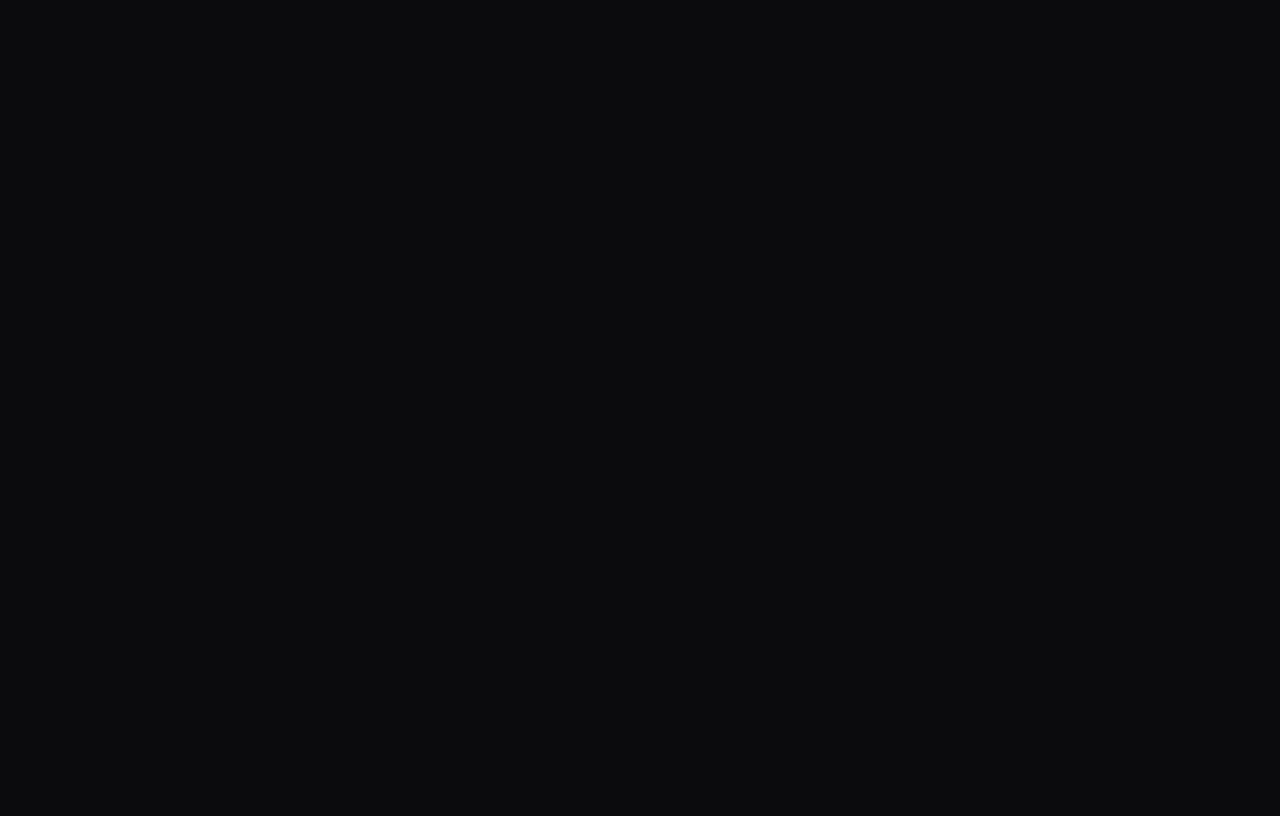
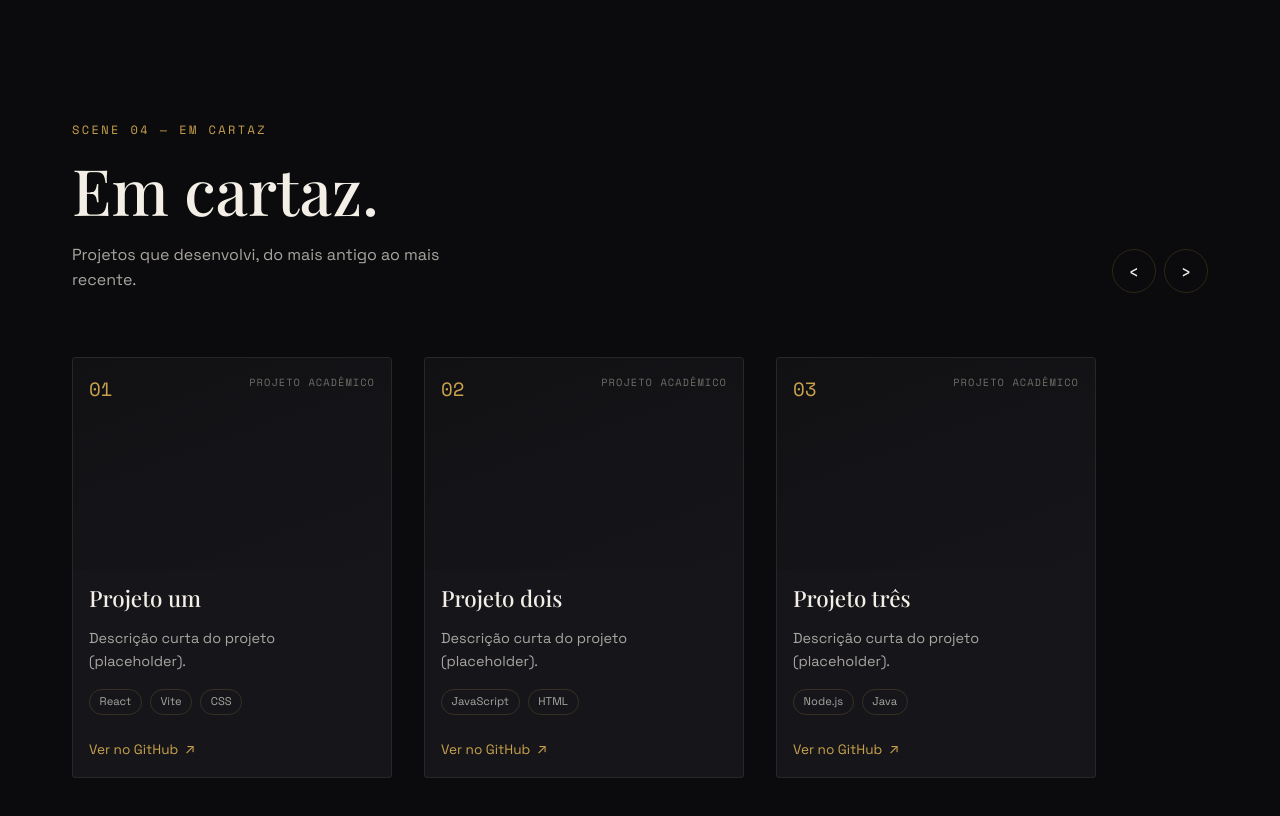
Before and after one commit to gbhermont/portfolio, a React (Vite) app: page / in a window 1280 px wide. Shown: the part 1980-2796 px from the top of the page. Before the commit the page ends 1972 px from the top, so only its background shows below. Built offline with nearby package versions, Linux system fonts and the light colour scheme; a web font is replaced by a local one.

Commit message:
feat: esqueleto da página de projetos e carrossel

```diff
--- a/src/App.jsx
+++ b/src/App.jsx
@@ -2,6 +2,7 @@ import Navbar from "./components/layout/Navbar.jsx";
 import Hero from "./components/sections/Hero.jsx";
 import About from "./components/sections/About.jsx";
 import Skills from "./components/sections/Skills.jsx";
+import Projects from "./components/sections/Projects.jsx";
 
 /**
  * Componente raiz do portfólio.
@@ -16,6 +17,7 @@ function App() {
         <Hero />
         <About />
         <Skills />
+        <Projects />
       </main>
     </>
   );
--- /dev/null
+++ b/src/components/sections/Projects.jsx
@@ -0,0 +1,115 @@
+import { useRef } from "react";
+import styles from "./Projects.module.css";
+
+/**
+ * Cena 04 — Em cartaz (Projetos).
+ * Esqueleto com carrossel horizontal: os cards ficam num trilho rolável e as
+ * setas avançam/voltam. Esse formato permite adicionar projetos sem esticar a
+ * página (escalabilidade). Os projetos abaixo são placeholders; a lista real
+ * virá de src/data depois.
+ */
+const PROJECTS = [
+  {
+    num: "01",
+    title: "Projeto um",
+    kind: "PROJETO ACADÊMICO",
+    description: "Descrição curta do projeto (placeholder).",
+    tags: ["React", "Vite", "CSS"],
+    github: "#",
+  },
+  {
+    num: "02",
+    title: "Projeto dois",
+    kind: "PROJETO ACADÊMICO",
+    description: "Descrição curta do projeto (placeholder).",
+    tags: ["JavaScript", "HTML"],
+    github: "#",
+  },
+  {
+    num: "03",
+    title: "Projeto três",
+    kind: "PROJETO ACADÊMICO",
+    description: "Descrição curta do projeto (placeholder).",
+    tags: ["Node.js", "Java"],
+    github: "#",
+  },
+];
+
+function Projects() {
+  // Referência ao trilho, para controlar a rolagem com as setas.
+  const trackRef = useRef(null);
+
+  // Rola o trilho na horizontal pela largura de um card + espaçamento.
+  const scrollByCard = (direction) => {
+    const track = trackRef.current;
+    if (!track) return;
+    const amount = 340; // largura do card (320) + gap aproximado
+    track.scrollBy({ left: direction * amount, behavior: "smooth" });
+  };
+
+  return (
+    <section id="projetos" className={styles.projects}>
+      <div className={styles.header}>
+        <div className={styles.headerText}>
+          <span className={styles.sceneLabel}>SCENE 04 — EM CARTAZ</span>
+          <h2 className={styles.title}>Em cartaz.</h2>
+          <p className={styles.intro}>
+            Projetos que desenvolvi, do mais antigo ao mais recente.
+          </p>
+        </div>
+
+        <div className={styles.controls}>
+          <button
+            type="button"
+            className={styles.arrow}
+            onClick={() => scrollByCard(-1)}
+            aria-label="Projeto anterior"
+          >
+            ‹
+          </button>
+          <button
+            type="button"
+            className={styles.arrow}
+            onClick={() => scrollByCard(1)}
+            aria-label="Próximo projeto"
+          >
+            ›
+          </button>
+        </div>
+      </div>
+
+      {/* Trilho do carrossel */}
+      <div className={styles.track} ref={trackRef}>
+        {PROJECTS.map((project) => (
+          <article key={project.num} className={styles.card}>
+            <div className={styles.poster}>
+              <span className={styles.cardNum}>{project.num}</span>
+              <span className={styles.cardKind}>{project.kind}</span>
+            </div>
+            <div className={styles.cardBody}>
+              <h3 className={styles.cardTitle}>{project.title}</h3>
+              <p className={styles.cardDesc}>{project.description}</p>
+              <div className={styles.tags}>
+                {project.tags.map((tag) => (
+                  <span key={tag} className={styles.tag}>
+                    {tag}
+                  </span>
+                ))}
+              </div>
+              <a
+                href={project.github}
+                className={styles.cardLink}
+                target="_blank"
+                rel="noopener noreferrer"
+              >
+                Ver no GitHub <span aria-hidden="true">↗</span>
+              </a>
+            </div>
+          </article>
+        ))}
+      </div>
+    </section>
+  );
+}
+
+export default Projects;
--- /dev/null
+++ b/src/components/sections/Projects.module.css
@@ -0,0 +1,169 @@
+.projects {
+  max-width: var(--content-max);
+  margin: 0 auto;
+  padding: var(--space-xl) var(--space-md);
+}
+
+/* Cabeçalho da cena (no topo, com os controles do carrossel à direita) */
+.header {
+  display: flex;
+  align-items: flex-end;
+  justify-content: space-between;
+  gap: var(--space-md);
+  margin-bottom: var(--space-lg);
+}
+
+.headerText {
+  display: flex;
+  flex-direction: column;
+  gap: var(--space-sm);
+}
+
+.sceneLabel {
+  font-family: var(--font-mono);
+  font-size: 0.75rem;
+  letter-spacing: 0.2em;
+  color: var(--accent);
+}
+
+.title {
+  font-size: clamp(2.5rem, 5vw, 4rem);
+  color: var(--text-primary);
+}
+
+.intro {
+  font-size: 1rem;
+  color: var(--text-secondary);
+  max-width: 42ch;
+}
+
+/* Controles do carrossel (setas) */
+.controls {
+  display: flex;
+  gap: var(--space-xs);
+}
+
+.arrow {
+  width: 44px;
+  height: 44px;
+  border-radius: 50%;
+  border: 1px solid var(--border);
+  background: transparent;
+  color: var(--text-primary);
+  font-size: 1.2rem;
+  display: flex;
+  align-items: center;
+  justify-content: center;
+  transition: all 0.2s ease;
+}
+
+.arrow:hover {
+  border-color: var(--accent);
+  color: var(--accent);
+}
+
+.arrow:disabled {
+  opacity: 0.3;
+  cursor: not-allowed;
+}
+
+/* Trilho do carrossel: rolagem horizontal */
+.track {
+  display: flex;
+  gap: var(--space-md);
+  overflow-x: auto;
+  scroll-behavior: smooth;
+  scroll-snap-type: x mandatory;
+  padding-bottom: var(--space-sm);
+  /* esconde a barra de rolagem mantendo a função */
+  scrollbar-width: none;
+}
+
+.track::-webkit-scrollbar {
+  display: none;
+}
+
+/* Card de projeto (estilo "pôster") */
+.card {
+  flex: 0 0 320px;
+  scroll-snap-align: start;
+  border: 1px solid var(--border-subtle);
+  border-radius: 4px;
+  background: var(--bg-elevated);
+  overflow: hidden;
+  display: flex;
+  flex-direction: column;
+}
+
+.poster {
+  aspect-ratio: 3 / 2;
+  background: linear-gradient(
+    160deg,
+    var(--color-ink) 0%,
+    var(--color-surface) 100%
+  );
+  display: flex;
+  align-items: flex-start;
+  justify-content: space-between;
+  padding: var(--space-sm);
+}
+
+.cardNum {
+  font-family: var(--font-mono);
+  font-size: 1.2rem;
+  color: var(--accent);
+}
+
+.cardKind {
+  font-family: var(--font-mono);
+  font-size: 0.65rem;
+  letter-spacing: 0.1em;
+  color: var(--text-muted);
+}
+
+.cardBody {
+  padding: var(--space-sm);
+  display: flex;
+  flex-direction: column;
+  gap: var(--space-sm);
+}
+
+.cardTitle {
+  font-size: 1.4rem;
+  color: var(--text-primary);
+}
+
+.cardDesc {
+  font-size: 0.9rem;
+  color: var(--text-secondary);
+}
+
+.tags {
+  display: flex;
+  flex-wrap: wrap;
+  gap: var(--space-xs);
+}
+
+.tag {
+  font-size: 0.7rem;
+  color: var(--text-secondary);
+  border: 1px solid var(--border);
+  border-radius: 999px;
+  padding: 0.2rem 0.6rem;
+}
+
+.cardLink {
+  margin-top: var(--space-xs);
+  font-size: 0.85rem;
+  color: var(--accent);
+  display: inline-flex;
+  align-items: center;
+  gap: 0.4rem;
+}
+
+@media (max-width: 820px) {
+  .header {
+    flex-direction: column;
+    align-items: flex-start;
+  }
+}
```
